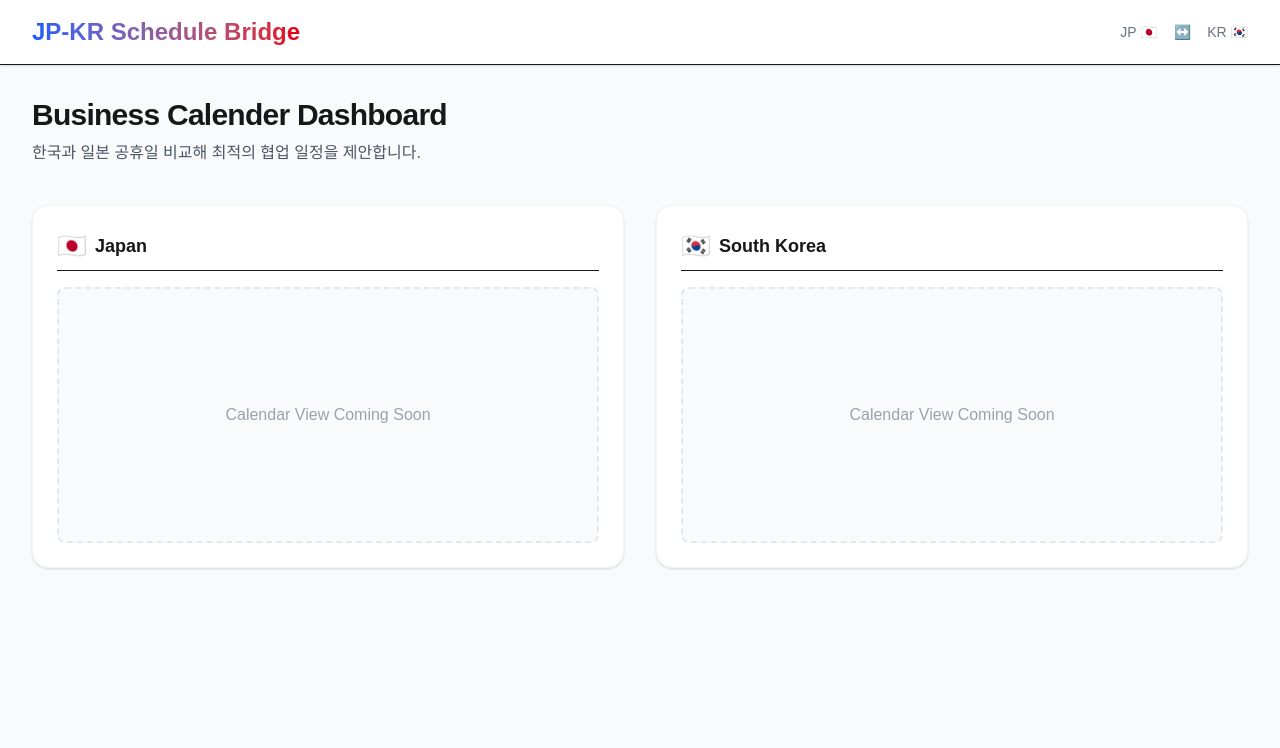
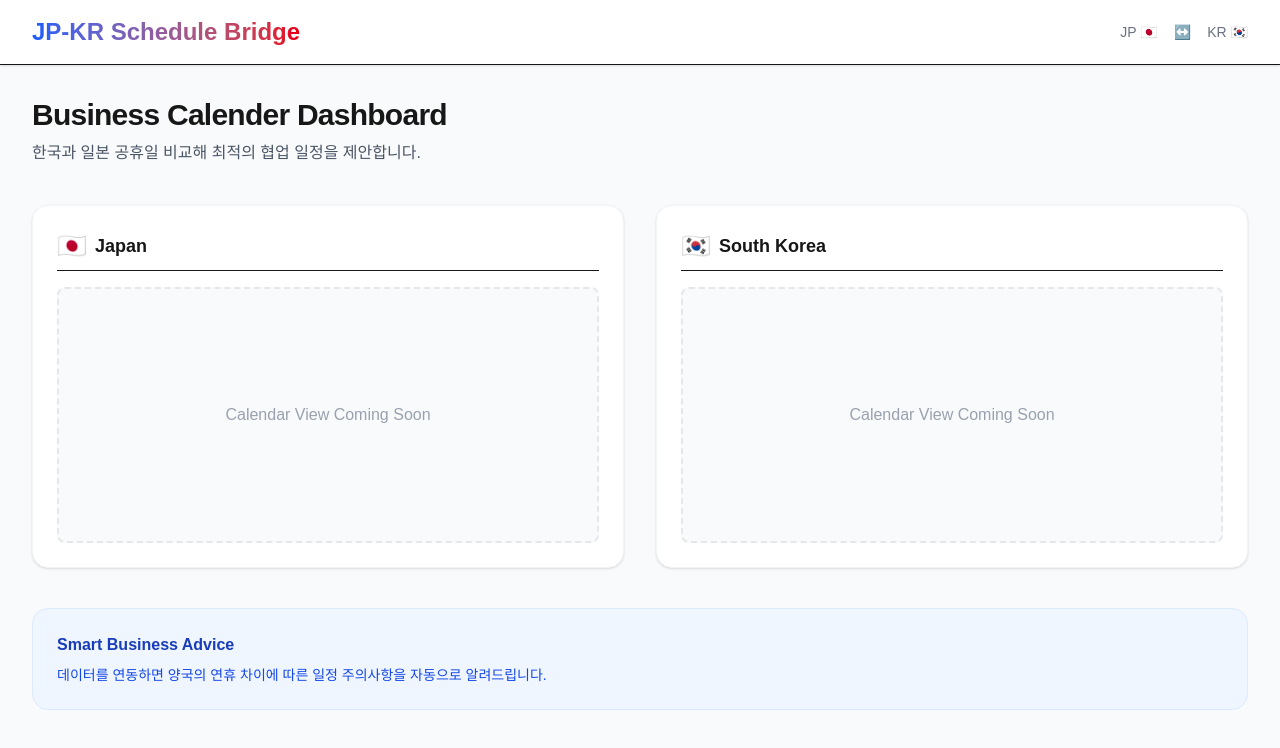
Before and after one commit to 2daKaizen-gun/jp-kr-schedule-bridge, a Next.js app: page / in a window 1280 px wide. Shown: the top 748 px of the page. Built offline with nearby package versions, Linux system fonts and the light colour scheme.

Commit message:
feat: page.tsx(notice section)

```diff
--- a/src/app/page.tsx
+++ b/src/app/page.tsx
@@ -1,7 +1,7 @@
 export default function Home() {
   return (
     <div className="min-h-screen bg-gray-50 text-gray 900">
-      {/*상단 네비게이션 바*/}
+      {/*Navigation bar*/}
       <nav className="border-b bg-white px-8 py-4 flex justify-between items-center shadow-sm">
         <h1 className="text-2xl font-bold bg-gradient-to-r from-blue-600 to-red-600 bg-clip-text text-transparent">
           JP-KR Schedule Bridge
@@ -41,21 +41,18 @@ export default function Home() {
               Calendar View Coming Soon
             </div>
           </div>
-
         </div>
 
-
-
+        {/*Notice section (Phase 3 Business logic)*/}
+        <section className="mt-10 bg-blue-50 p-6 rounded-2xl border border-blue-100">
+          <h3 className="text-blue-800 font-bold mb-2 flex items-center gap-2">
+            Smart Business Advice
+          </h3>
+          <p className="text-blue-700 text-sm">
+            데이터를 연동하면 양국의 연휴 차이에 따른 일정 주의사항을 자동으로 알려드립니다.
+          </p>
+        </section>
       </main>
-
-
-
-
-
-
-
-
     </div>
-
-  )
+  );
 }
```
